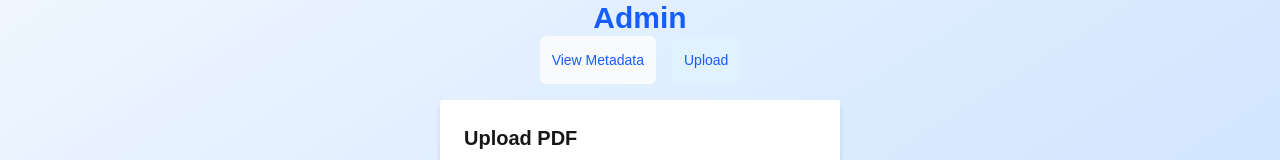
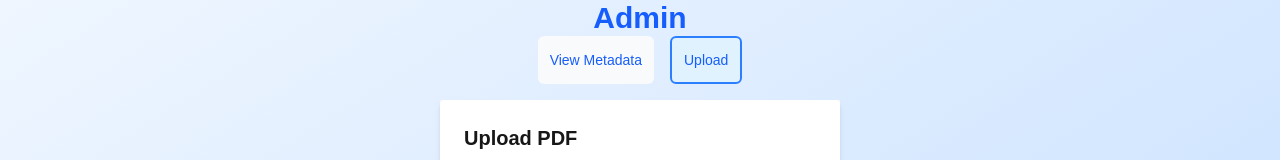
Before and after one commit to IsaacLea/ai-service-manual, a Next.js app: page /admin/upload in a window 1280 px wide. Shown: the top 160 px of the page. Built offline with nearby package versions, Linux system fonts and the light colour scheme.

Commit message:
Added border around selected admin nav link

```diff
--- a/src/app/components/admin-nav-links.tsx
+++ b/src/app/components/admin-nav-links.tsx
@@ -30,7 +30,7 @@ export default function AdminNavLinks() {
             className={clsx(
               'flex h-[48px] grow items-center justify-center gap-2 rounded-md bg-gray-50 p-3 text-sm font-medium hover:bg-sky-100 hover:text-blue-600 md:flex-none md:justify-start md:p-2 md:px-3',
               {
-                'bg-sky-100 text-blue-600': pathname === link.href,
+                'bg-sky-100 text-blue-600 border-2 border-blue-500': pathname === link.href,
               },
             )}
           >
```
